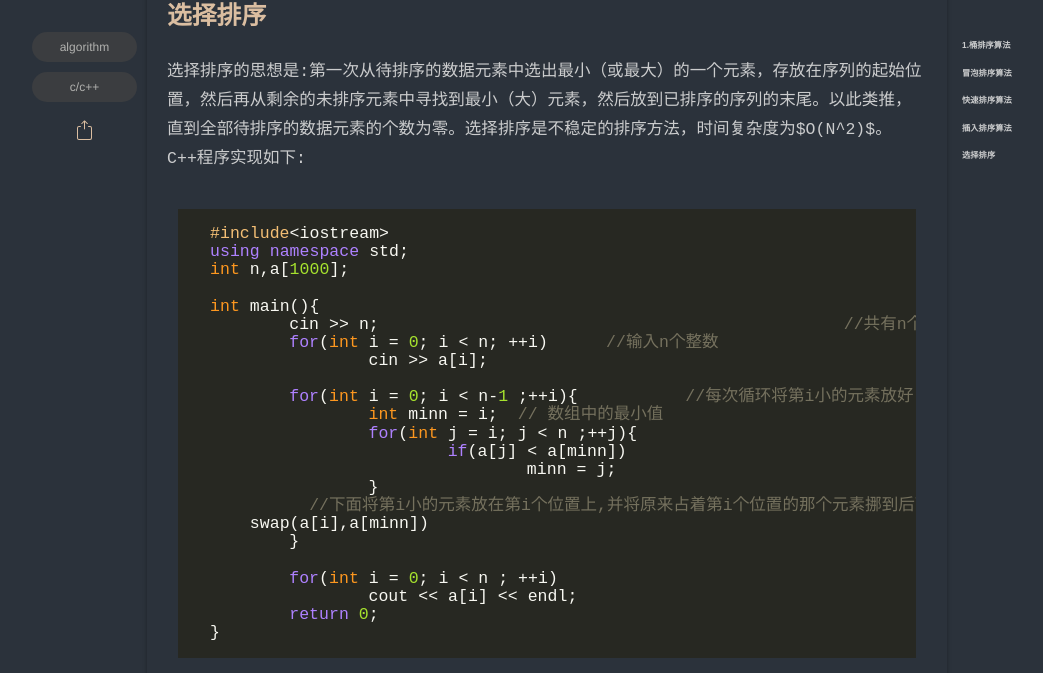
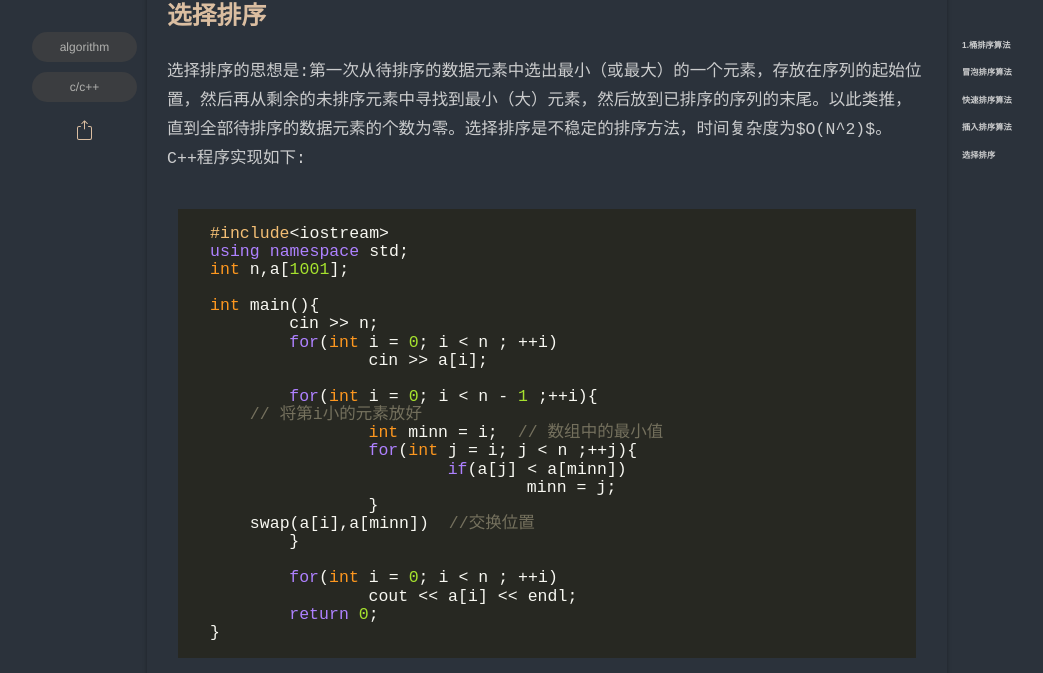
Before and after one commit to Dsmtyu/Dsmtyu.github.io, a Jekyll site: the page built from _posts/2022-04-20-Sort.md, in a window 1280 px wide and 1400 px high, scrolled down 7408 px. Shown: the top 673 px of the window, without its empty margins (93-1136 px from the left). Built offline with Jekyll 4.4.1, drawn with Linux system fonts in a browser that asks for light colours; some web fonts are replaced; comment, search, counter and statistics services are not loaded; grey boxes are pictures that could not be loaded.

Commit message:
Update 2022-04-20-Sort.md

````diff
--- a/_posts/2022-04-20-Sort.md
+++ b/_posts/2022-04-20-Sort.md
@@ -215,21 +215,21 @@ C++程序实现如下:
 ```cpp
 #include<iostream>
 using namespace std;
-int n,a[1000];
+int n,a[1001];
 
 int main(){
-	cin >> n;  						//共有n个整数待排序
-	for(int i = 0; i < n; ++i)  	//输入n个整数
+	cin >> n;
+	for(int i = 0; i < n ; ++i)
 		cin >> a[i];
 
-	for(int i = 0; i < n-1 ;++i){		//每次循环将第i小的元素放好
+	for(int i = 0; i < n - 1 ;++i){
+    // 将第i小的元素放好
 		int minn = i;  // 数组中的最小值
 		for(int j = i; j < n ;++j){
 			if(a[j] < a[minn])
 				minn = j;
 		}
-	  //下面将第i小的元素放在第i个位置上,并将原来占着第i个位置的那个元素挪到后面
-    swap(a[i],a[minn])
+    swap(a[i],a[minn])  //交换位置
 	}
 
 	for(int i = 0; i < n ; ++i)
````
Also changed, not shown: other parts of _posts/2022-04-20-Sort.md (+3 -0 lines).
